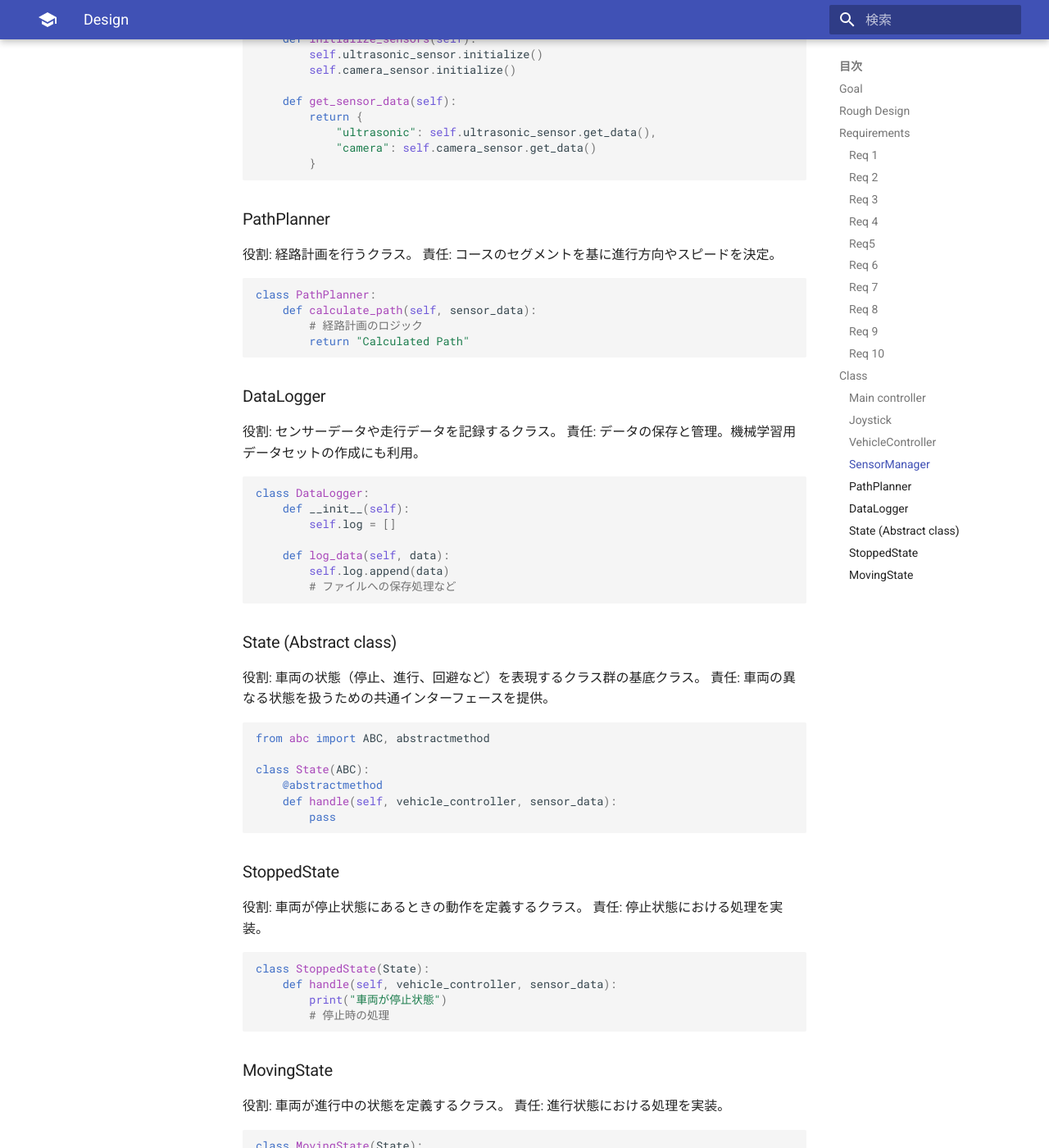
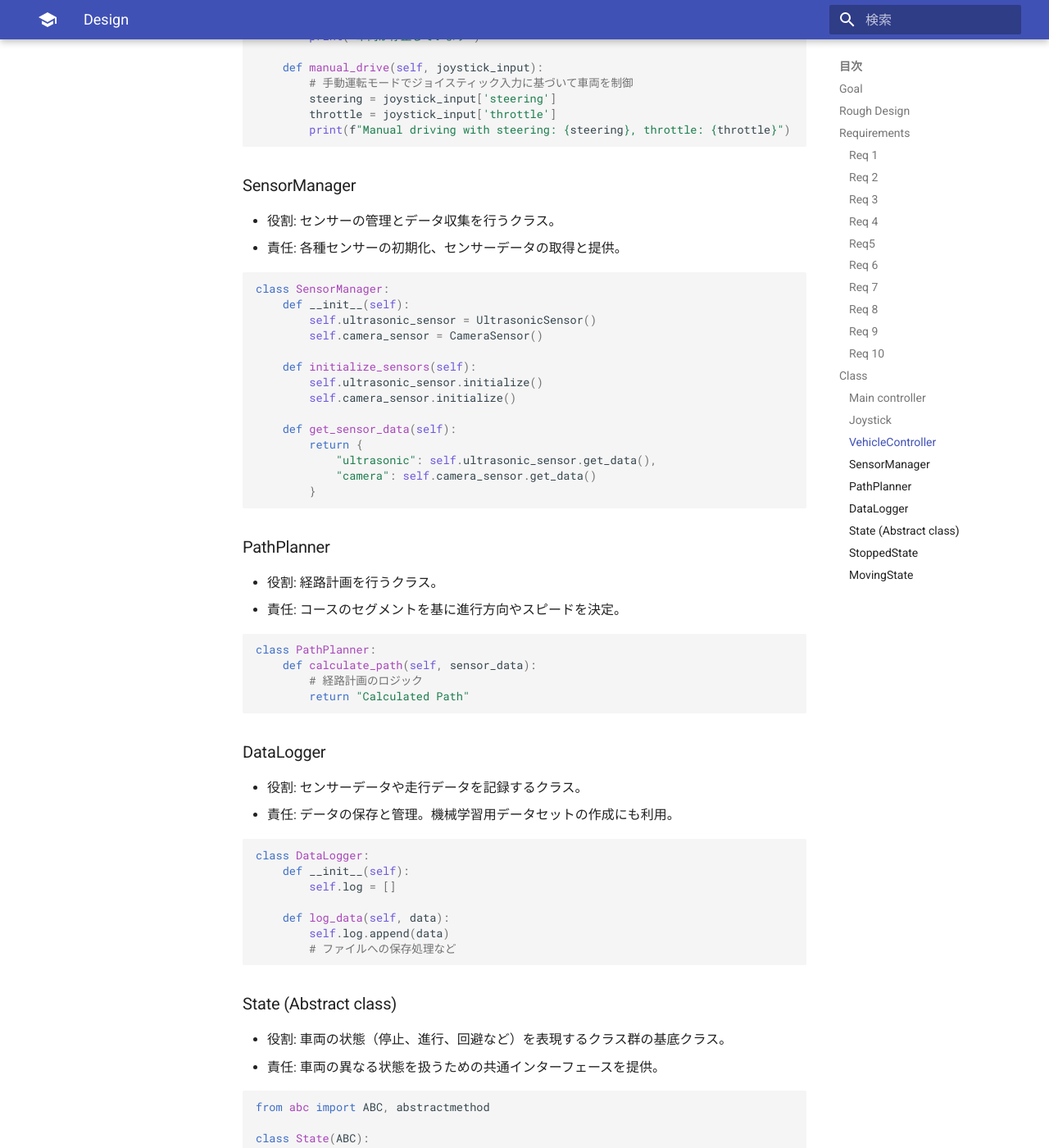
Before and after one commit to nino-kin/racecar-docs, an MkDocs documentation site: the page built from docs/design.md, in a window 1280 px wide and 1400 px high, scrolled down 7179 px. Shown: the whole window at 82% size. Built offline with MkDocs 1.6.1 and Material for MkDocs 9.7.7, drawn with Linux system fonts in a browser that asks for light colours; some of the changed text lies outside the part shown.

Commit message:
docs: update docs

````diff
--- a/docs/design.md
+++ b/docs/design.md
@@ -234,8 +247,8 @@ controller.start()
 
 ### Joystick
 
-役割: ユーザーからの入力を受け付け、手動運転を可能にするクラス。
-責任: ジョイスティックの初期化、入力の取得、モード切替ボタンの検出。
+- 役割: ユーザーからの入力を受け付け、手動運転を可能にするクラス。
+- 責任: ジョイスティックの初期化、入力の取得、モード切替ボタンの検出。
 
 ```python
 class Joystick:
@@ -258,8 +271,8 @@ class Joystick:
 
 ### VehicleController
 
-役割: ラジコンカーの運転制御を行うクラス。手動運転と自動運転の両方に対応。
-責任: センサーデータやジョイスティック入力に基づいて車両の制御を行う。
+- 役割: ラジコンカーの運転制御を行うクラス。手動運転と自動運転の両方に対応。
+- 責任: センサーデータやジョイスティック入力に基づいて車両の制御を行う。
 
 ```python
 class VehicleController:
@@ -300,8 +313,8 @@ class VehicleController:
 
 ### SensorManager
 
-役割: センサーの管理とデータ収集を行うクラス。
-責任: 各種センサーの初期化、センサーデータの取得と提供。
+- 役割: センサーの管理とデータ収集を行うクラス。
+- 責任: 各種センサーの初期化、センサーデータの取得と提供。
 
 ```python
 class SensorManager:
@@ -323,8 +336,8 @@ class SensorManager:
 
 ### PathPlanner
 
-役割: 経路計画を行うクラス。
-責任: コースのセグメントを基に進行方向やスピードを決定。
+- 役割: 経路計画を行うクラス。
+- 責任: コースのセグメントを基に進行方向やスピードを決定。
 
 ```python
 class PathPlanner:
@@ -336,8 +349,8 @@ class PathPlanner:
 
 ### DataLogger
 
-役割: センサーデータや走行データを記録するクラス。
-責任: データの保存と管理。機械学習用データセットの作成にも利用。
+- 役割: センサーデータや走行データを記録するクラス。
+- 責任: データの保存と管理。機械学習用データセットの作成にも利用。
 
 ```python
 class DataLogger:
@@ -352,8 +365,8 @@ class DataLogger:
 
 ### State (Abstract class)
 
-役割: 車両の状態（停止、進行、回避など）を表現するクラス群の基底クラス。
-責任: 車両の異なる状態を扱うための共通インターフェースを提供。
+- 役割: 車両の状態（停止、進行、回避など）を表現するクラス群の基底クラス。
+- 責任: 車両の異なる状態を扱うための共通インターフェースを提供。
 
 ```python
 from abc import ABC, abstractmethod
@@ -367,8 +380,8 @@ class State(ABC):
 
 ### StoppedState
 
-役割: 車両が停止状態にあるときの動作を定義するクラス。
-責任: 停止状態における処理を実装。
+- 役割: 車両が停止状態にあるときの動作を定義するクラス。
+- 責任: 停止状態における処理を実装。
 
 ```python
 class StoppedState(State):
@@ -380,8 +393,8 @@ class StoppedState(State):
 
 ### MovingState
 
-役割: 車両が進行中の状態を定義するクラス。
-責任: 進行状態における処理を実装。
+- 役割: 車両が進行中の状態を定義するクラス。
+- 責任: 進行状態における処理を実装。
 
 ```python
 class MovingState(State):
````
Also changed, not shown: other parts of docs/design.md (+15 -2 lines).
